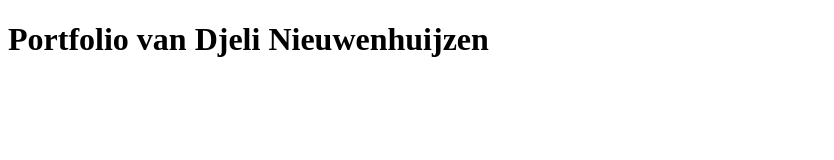
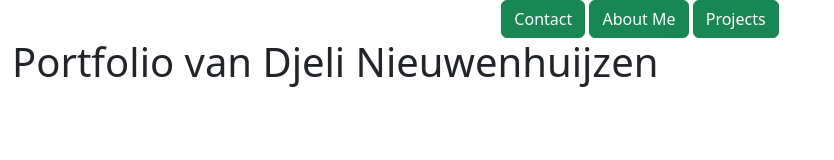
Before and after one commit to d-nieuwenhuijzen/d-nieuwenhuijzen.github.io, a plain HTML site: page index.html in a window 1280 px wide. Shown: the whole page, without its empty margins (0-834 px from the left). Drawn offline with nearby package versions, Linux system fonts and the light colour scheme.

Commit message:
navbar een beetje aangepast
basic navbar moet het nog aanpassen dit is het eind van de les

```diff
--- /dev/null
+++ b/css/style.css
@@ -0,0 +1,5 @@
+* {
+    padding: 0;
+    margin: 0;
+    box-sizing: border-box;
+}
--- a/index.html
+++ b/index.html
@@ -3,9 +3,25 @@
 <head>
     <meta charset="UTF-8">
     <meta name="viewport" content="width=device-width, initial-scale=1.0">
+    <link rel="stylesheet" href="css/style.css">
+    <link href="https://cdn.jsdelivr.net/npm/bootstrap@5.3.3/dist/css/bootstrap.min.css" rel="stylesheet" integrity="sha384-QWTKZyjpPEjISv5WaRU9OFeRpok6YctnYmDr5pNlyT2bRjXh0JMhjY6hW+ALEwIH" crossorigin="anonymous">
+    <script src="https://cdn.jsdelivr.net/npm/bootstrap@5.3.3/dist/js/bootstrap.bundle.min.js" integrity="sha384-YvpcrYf0tY3lHB60NNkmXc5s9fDVZLESaAA55NDzOxhy9GkcIdslK1eN7N6jIeHz" crossorigin="anonymous"></script>
     <title>Document</title>
 </head>
 <body>
-    <h1>Portfolio van Djeli Nieuwenhuijzen</h1>
+
+    <div class="container-fluid">
+        <nav class="text-center">
+            <a href="https://youtu.be/_JgwyxF2vfE?si=QiRBwIhwjdG5X1AF">
+                <button class="btn btn-success">Contact</button></a>
+
+            <a href="https://m.youtube.com/watch?v=H69tJmsgd9I">
+                <button class="btn btn-success">About Me</button></a>
+
+            <a href="#">
+                <button class="btn btn-success">Projects</button></a>
+        </nav>
+        <h1>Portfolio van Djeli Nieuwenhuijzen</h1>
+    </div>
 </body>
 </html>
```
